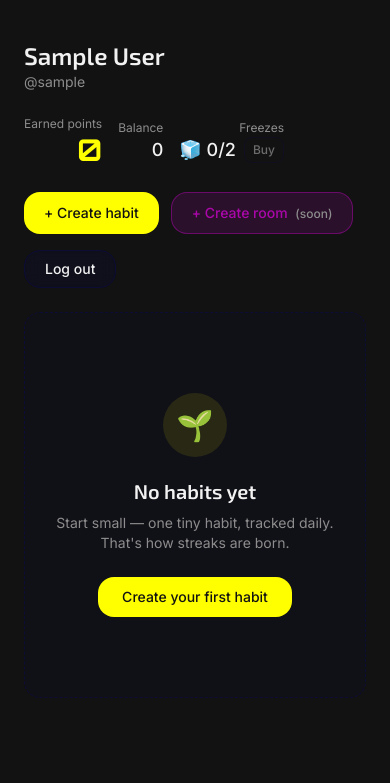
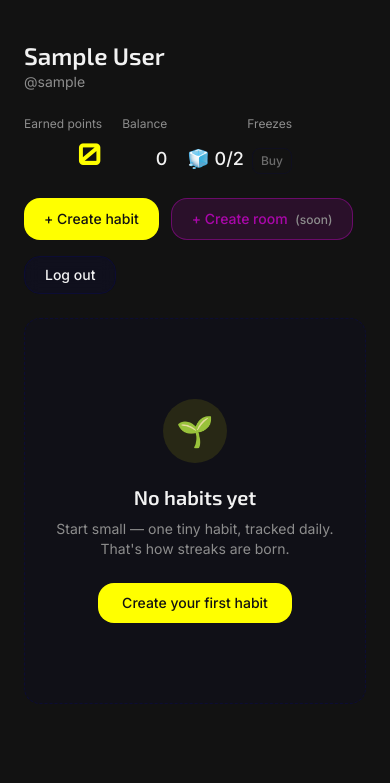
Before and after one commit to ADRK06/habitual, a Flask app: page /dashboard in a window 390 px wide. Shown: the top 783 px of the page. Run offline with Flask 3, Linux system fonts and the light colour scheme; the visitor is signed in with stand-in values (Sample User, id 1); data that the repository does not hold is empty; some libraries are stand-ins or nearby versions.

Commit message:
Full-width app layout; auto-fill habit grid; fix header stats alignment
- New templates/app_base.html: shared container (full width, responsive
  side padding px-6 -> 2xl:px-24) extended by dashboard.html and
  habits/detail.html instead of each hardcoding its own max-w-6xl/
  max-w-3xl wrapper, so future room pages get the same layout for free.
- Habit grid: grid-cols-[repeat(auto-fill,minmax(300px,1fr))] replaces
  the old grid-cols-1/sm:2/lg:3 breakpoints, so more cards fill a row
  on wider screens instead of a fixed 3 columns stretching edge to edge.
- header_stats.html: restructured into a 2-row x 3-col CSS grid
  (labels row, values row) with items-baseline, so "Earned points"
  (large Orbitron) and "Balance"/"Freezes" (smaller) share a text
  baseline instead of being independently vertically centered by the
  old flex layout.
- Checked at 1280/1512/1920px with 1/3/8 habits in-browser (forcing
  past the hidden-tab GSAP stall to see the settled layout). Fixed
  three tests that asserted the old single-line header-stats markup
  verbatim (`id="..." hx-swap-oob="true"` as one literal substring) -
  reformatting the template broke the adjacent-line assumption, not
  the actual attributes.

Co-Authored-By: Claude Sonnet 5 <noreply@anthropic.com>

```diff
--- /dev/null
+++ b/habitual/templates/app_base.html
@@ -0,0 +1,7 @@
+{% extends "base.html" %}
+
+{% block content %}
+<div class="w-full px-6 sm:px-8 lg:px-12 xl:px-16 2xl:px-24">
+  {% block app_content %}{% endblock %}
+</div>
+{% endblock %}
--- a/habitual/templates/dashboard.html
+++ b/habitual/templates/dashboard.html
@@ -1,10 +1,10 @@
-{% extends "base.html" %}
+{% extends "app_base.html" %}
 
 {% block title %}Dashboard · Habitual{% endblock %}
 
-{% block content %}
+{% block app_content %}
 <div x-data="{ createOpen: {{ 'true' if form.errors else 'false' }} }">
-  <header class="mx-auto flex max-w-6xl flex-wrap items-start justify-between gap-6 px-6 pt-10 pb-6">
+  <header class="flex flex-wrap items-start justify-between gap-6 pt-10 pb-6">
     <div>
       <h1 class="font-heading text-2xl font-semibold text-text">{{ current_user.name }}</h1>
       <p class="text-sm text-text-muted">@{{ current_user.username }}</p>
@@ -12,7 +12,7 @@
     {% include "partials/header_stats.html" %}
   </header>
 
-  <div class="mx-auto flex max-w-6xl flex-wrap items-center justify-between gap-4 px-6 pb-6">
+  <div class="flex flex-wrap items-center justify-between gap-4 pb-6">
     <div class="flex flex-wrap gap-3">
       <button
         type="button"
@@ -39,9 +39,9 @@
     </form>
   </div>
 
-  <main class="mx-auto max-w-6xl px-6 pb-20">
+  <main class="pb-20">
     {% if habit_cards %}
-    <div id="habit-grid" class="grid grid-cols-1 gap-5 sm:grid-cols-2 lg:grid-cols-3">
+    <div id="habit-grid" class="grid grid-cols-[repeat(auto-fill,minmax(300px,1fr))] gap-5">
       {% for card in habit_cards %}
         {% with habit=card.habit, current_streak=card.current_streak, longest_streak=card.longest_streak, habit_points=card.habit_points, success_rate=card.success_rate, checked_in_today=card.checked_in_today, can_save_streak=card.can_save_streak, has_freeze_to_use=card.has_freeze_to_use %}
           {% include "partials/habit_card.html" %}
--- a/habitual/templates/habits/detail.html
+++ b/habitual/templates/habits/detail.html
@@ -1,9 +1,9 @@
-{% extends "base.html" %}
+{% extends "app_base.html" %}
 
 {% block title %}{{ habit.title }} · Habitual{% endblock %}
 
-{% block content %}
-<div class="mx-auto max-w-3xl px-6 py-10">
+{% block app_content %}
+<div class="py-10">
   <a href="{{ url_for('habits.dashboard') }}" class="inline-flex items-center gap-1 text-sm text-text-muted transition-colors hover:text-text">
     ← Back to dashboard
   </a>
--- a/habitual/templates/partials/header_stats.html
+++ b/habitual/templates/partials/header_stats.html
@@ -1,15 +1,15 @@
-<div id="header-stats" {% if oob %}hx-swap-oob="true"{% endif %} class="flex flex-wrap items-center gap-4 sm:gap-6">
-  <div class="text-right">
+<div
+  id="header-stats"
+  {% if oob %}hx-swap-oob="true"{% endif %}
+  class="grid grid-cols-[repeat(3,auto)] items-baseline justify-items-end gap-x-5 gap-y-1 sm:gap-x-8"
+>
   <p class="text-xs text-text-muted">Earned points</p>
+  <p class="text-xs text-text-muted">Balance</p>
+  <p class="text-xs text-text-muted">Freezes</p>
+
   <p id="earned-points-value" class="font-display text-3xl font-bold text-accent" data-counter="{{ earned_points }}">{{ earned_points }}</p>
-  </div>
-  <div class="text-right">
-    <p class="text-xs text-text-muted">Balance</p>
   <p class="text-lg font-medium text-text">{{ balance }}</p>
-  </div>
-  <div class="text-right">
-    <p class="text-xs text-text-muted">Freezes</p>
-    <div class="flex items-center justify-end gap-2">
+  <div class="flex items-baseline gap-2">
     <p class="text-lg font-medium text-text">🧊 {{ freezes_held }}/2</p>
     <button
       type="button"
@@ -23,4 +23,3 @@
     </button>
   </div>
 </div>
-</div>
```
Also changed, not shown: tests/test_habits.py (+6 -3 lines), habitual/static/css/app.css. Lines whose indentation alone changed are shown as unchanged.
